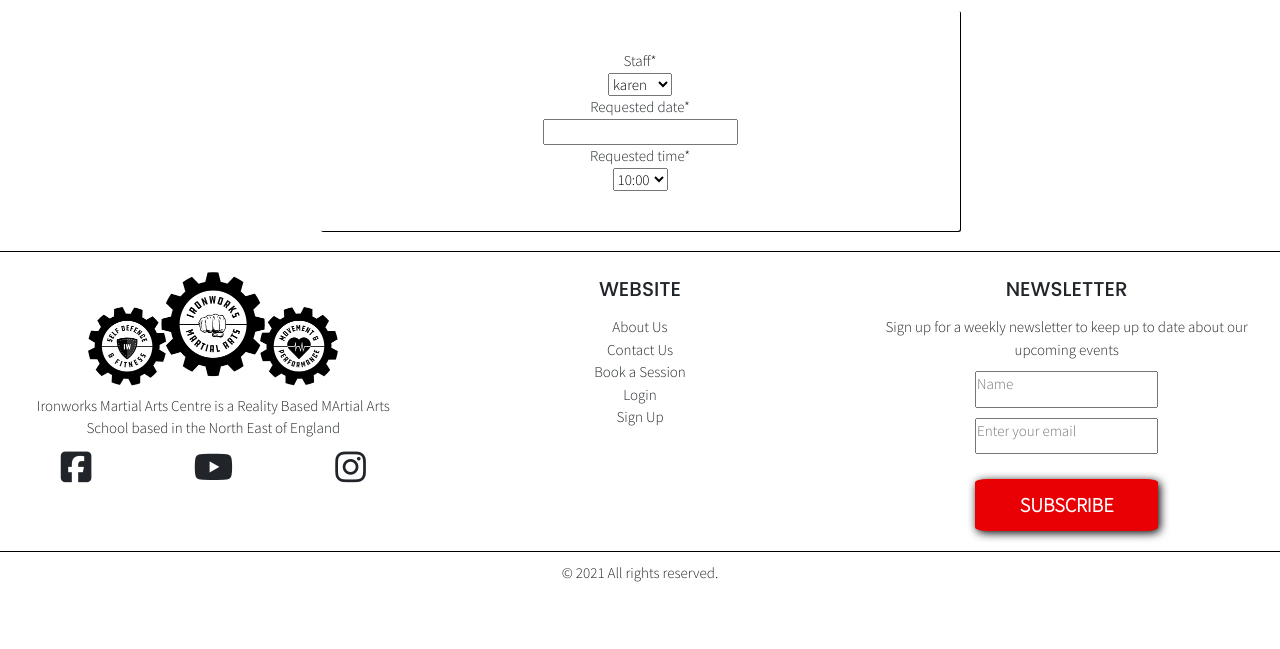
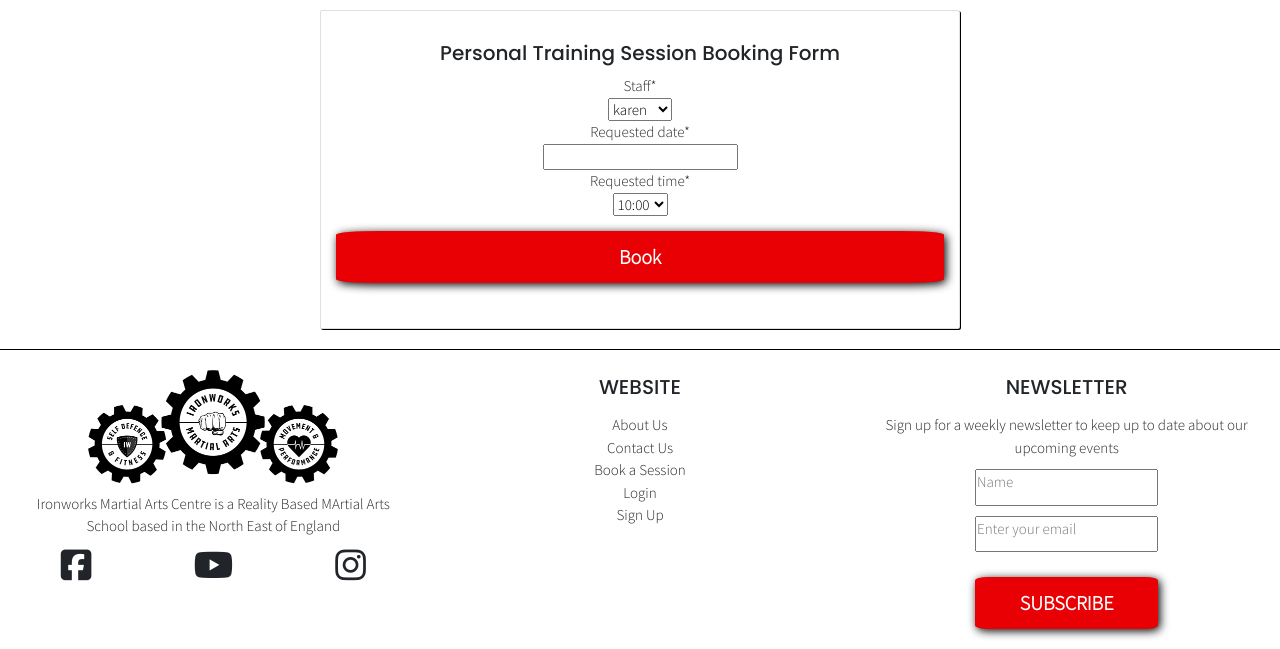
Before and after one commit to charliewatson1504/CI-PP4-Booking-System, a Django app: page /ptbookings/ in a window 1280 px wide. Shown: the part 186-835 px from the top of the page. Before the commit the page ends 768 px from the top, so only its background shows below. Run offline with Django 3.2, Linux system fonts and the light colour scheme; a user stored in the database is signed in; some libraries are stand-ins or nearby versions.

Commit message:
feat: add book button and header to booking form

```diff
--- a/ironworks/settings.py
+++ b/ironworks/settings.py
@@ -179,7 +179,9 @@ USE_L10N = False
 
 USE_TZ = True
 
-en_formats.DATE_FORMAT = ['%d/%M/%Y', ]
+DATE_INPUT_FORMAT = ['%d/%M/%Y', ]
+
+en_formats.DATE_FORMAT = 'd/m/Y'
 
 en_formats.DATETIME_FORMAT = 'd/m/Y'
 
--- a/pt_bookings/forms.py
+++ b/pt_bookings/forms.py
@@ -1,6 +1,7 @@
 import imp
 from pyexpat import model
 from django import forms
+from django.conf import settings
 
 from .models import BookPTSession
 
@@ -9,6 +10,9 @@ class BookingForm(forms.ModelForm):
     """
     A class for the PT booking form
     """
+
+    requested_date = forms.DateField(input_formats=settings.DATE_INPUT_FORMAT)
+
     class Meta:
         model = BookPTSession
         fields = ('staff', 'requested_date', 'requested_time')
--- a/pt_bookings/static/pt_bookings/css/bookings.css
+++ /dev/null
@@ -1,9 +0,0 @@
-body {
-    font-size: 1.5rem;
-}
-
-.card {
-    text-align: center;
-    padding: 4rem;
-    border: none;
-}
--- a/pt_bookings/templates/pt_bookings/bookings.html
+++ b/pt_bookings/templates/pt_bookings/bookings.html
@@ -1,9 +1,5 @@
 {% extends "base.html" %}
 {% load static %}
-
-{% block extra_css %}
-    <link rel="stylesheet" href="{% static 'pt_bookings/css/bookings.css' %}">
-{% endblock %}
 
 {% block head_title %}PT Sessions{% endblock %}
 {% load crispy_forms_tags %}
@@ -11,9 +7,11 @@
 
 {% csrf_token %}
 <div class="card card-login text-align-center">
+    <h2>Personal Training Session Booking Form</h2>
 
     {{booking_form | crispy}}
 
+    <button class="btn" type="submit">Book</button>
 </div>
 
 {% endblock %}
--- a/static/css/style.css
+++ b/static/css/style.css
@@ -30,6 +30,7 @@ body {
 	font-family: 'Source Sans Pro', sans-serif;
 	max-width: 1450px;
 	margin: 0 auto;
+	font-size: 1.5rem;
 }
 
 h1,
@@ -159,7 +160,3 @@ h4 {
 	margin: 1rem auto 2rem auto;
 	box-shadow: 0.1rem 0.1rem #000;
 }
-
-.card-login p {
-	font-size: 1.5rem;
-}
```
Also changed, not shown: db.sqlite3.
